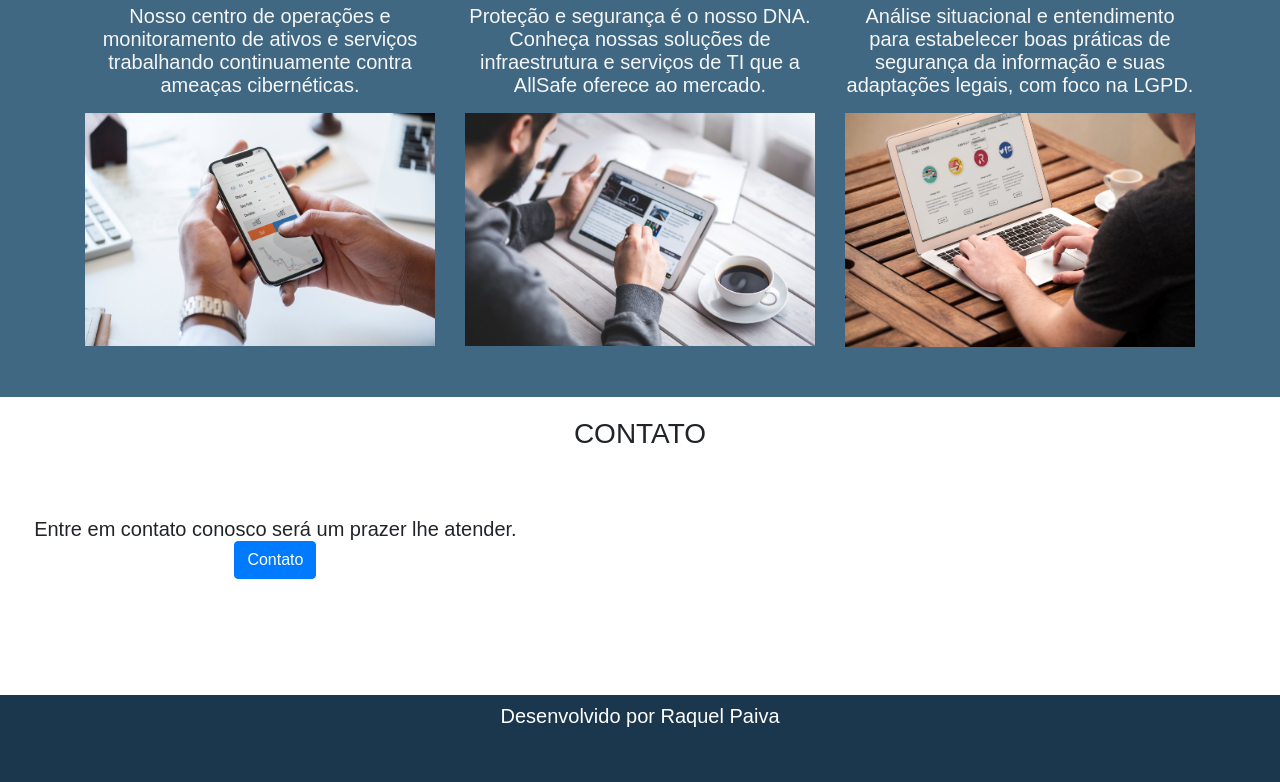
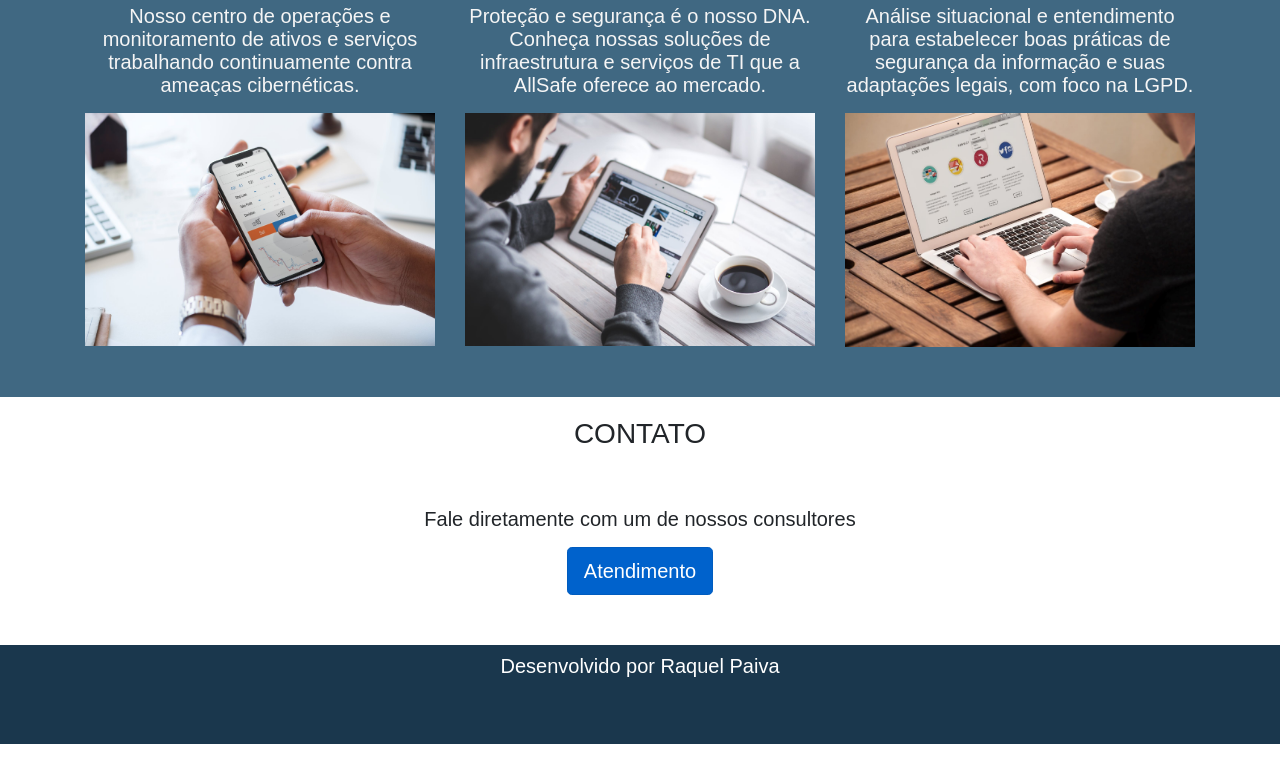
Before and after one commit to raquelpaiva/pratica_bootstrap, a plain HTML site: page allsafenaweb.html in a window 1280 px wide. Shown: the part 1065-1847 px from the top of the page. After the commit the page ends 1809 px from the top, so only its background shows below. Drawn offline with nearby package versions, Linux system fonts and the light colour scheme.

```diff
--- a/allsafenaweb.html
+++ b/allsafenaweb.html
@@ -5,6 +5,7 @@
         <meta charset="utf-8">
         <link rel="stylesheet" type="text/css" href="bootstrap/css/bootstrap.min.css">
         <link rel="stylesheet" type="text/css" href="css/style.css">
+
     </head>
     <body>
         <nav class="navbar navbar-expand-lg navbar-light margin">
@@ -36,7 +37,6 @@
                     riscos de segurança e proteger contra ataques virtuais.
                 </h3>
                 <img src="img/logo1.jpg" class="rounded-circle" width="200" height="200">
-
 
             </div>
         </section>
@@ -91,21 +91,19 @@
 
         <section>
             <section id="contato">
-                <div class="container-fluid text-center margin">
+                <div class="container-fluid text-center margin contato">
                     <h3 class="margin">CONTATO</h3>
-                    <div class="centro">
-                        <div class="margin">
-                            <div class="col-lg-5">
-                                <p>Entre em contato conosco será um prazer lhe atender.
-                                </br>
-                                <button type="button" class="btn btn-primary">Contato</button>
+                            <p>
+                                Fale diretamente com um  de nossos consultores
+                            </p>
+                            <a href="http://api.whatsapp.com/send?1=pt_BR&phone=5581997798351 " class="btn btn-primary btn-lg active" role="button" aria-pressed="true">Atendimento</a>
 
-                            </div>
 
+                 </div>
         </section>
 
         <footer class="container-fluid text-center bg-footer margin">
-            <p>Desenvolvido por Raquel Paiva</p>
+                <p>Desenvolvido por Raquel Paiva</p>
         </footer>
 
     </body>
```
